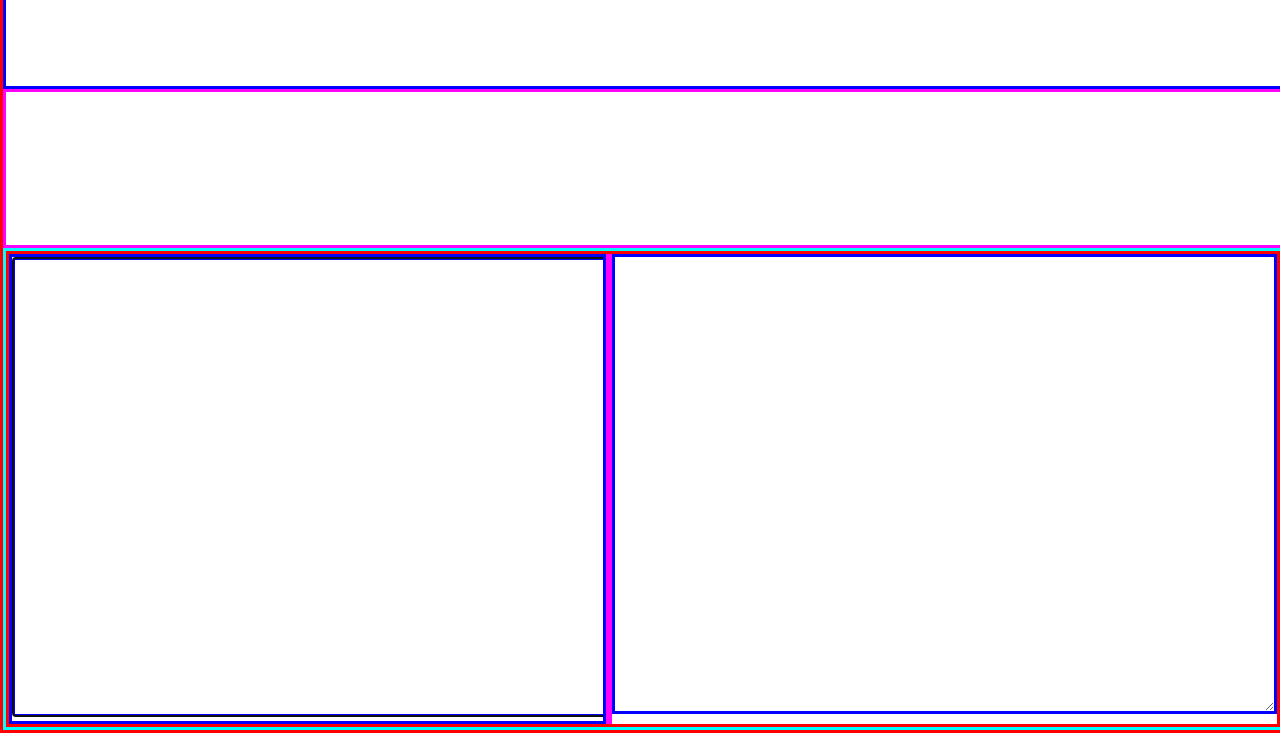
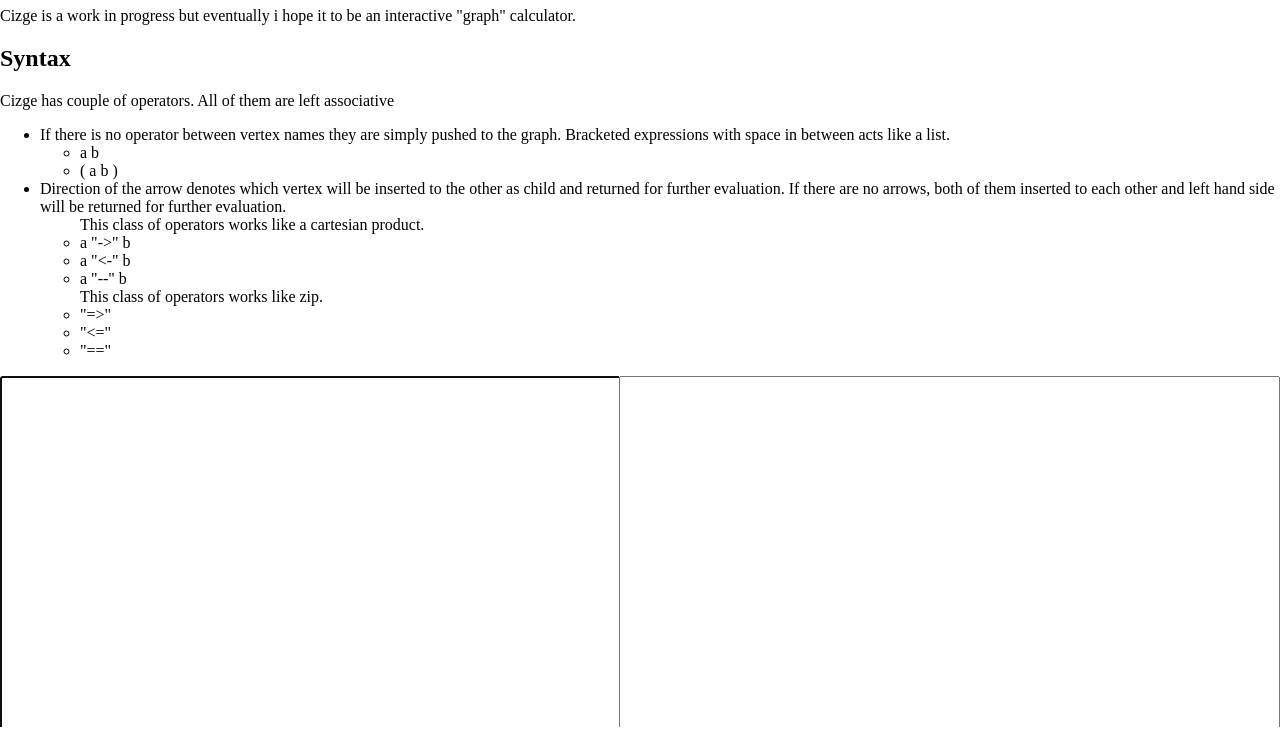
Before and after one commit to ekinimo/cizge, a website built with webpack: page www/index.html in a window 1280 px wide. Shown: the part 73-806 px from the top of the page. Built offline with nearby package versions, Linux system fonts and the light colour scheme.

Commit message:
just temp

```diff
--- a/www/index.html
+++ b/www/index.html
@@ -2,13 +2,13 @@
 <html>
   <head>
     <meta charset="utf-8">
-    <title>Graph Toolbox</title>
+    <title>Cizge</title>
     <style>
 
      .box {
          display: flex;
          flex-direction: column;
-         border:3px solid red;
+
          position: absolute; top: 0; left: 0; height: 100%; width: 100%;
 
      }
@@ -16,29 +16,30 @@
 
      .one {
          flex: 1 1 auto;
-         border:3px solid blue;
+
          overflow:auto
      }
 
      .two {
          flex: 1 0 0;
-         border:3px solid magenta;
+
      }
 
      .three {
          flex: 1 1 1;
-         border:3px solid cyan;
+
          overflow:auto
      }
 
      .box2 {
          display: flex;
-         border:3px solid red;
+
      }
 
     </style>
   </head>
   <body>
+
       <div class="box" >
           <div class ="one" >
               <div  >
@@ -47,12 +48,43 @@
           </div>
           </div>
           <div class="two">
+          <h1>Welcome to Cizge.  </h1>
+                      <p>Cizge is a work in progress but eventually i hope it to be an interactive "graph" calculator.</p>
+                      <h2>Syntax  </h2>
+                      <p>Cizge has couple of operators. All of them are left associative </p>
+                      <ul>
+                          <li>If there is no  operator between vertex names they are simply pushed to the graph.
+                              Bracketed expressions with space in between acts like a list.
+                              <ul>
 
+                                  <li> a b </li>
+                                  <li> ( a b ) </li>
+
+                              </ul>
+                          </li>
+                          <li> Direction of the arrow denotes which vertex will be inserted to the other as child and returned for further evaluation. If there are no  arrows, both of them inserted to each other and left hand side will be returned for further evaluation.
+                              <ul>
+                                  This class of operators works like a cartesian product.
+                                  <li> a "->" b </li>
+                                  <li> a "<-" b </li>
+                                  <li> a "--" b </li>
+                              </ul>
+                              <ul>
+                                  This class of operators works like zip.
+                                  <li> "=>" </li>
+                                  <li> "<=" </li>
+                                  <li> "==" </li>
+                              </ul>
+                          </li>
+
+                      </ul>
           </div>
           <div class="three">
               <div class="box2">
                   <div class="one"> <textarea  class="one" id="text_area" autofocus="true" cols="80" rows =" 30" ></textarea>  </div>
-                  <div class="two"> </div>
+                  <div class="two">
+
+                  </div>
                   <div> <textarea id ="err"  class="one" readonly="true" cols="80" rows =" 30" > </textarea> </div>
               </div>
 
--- a/www/index.js
+++ b/www/index.js
@@ -9,11 +9,6 @@ input_text.addEventListener("input", (event) => {
         console.log(elem);
         elem.innerHTML = ret.get_svg();
 
-
-    let elemerr = document.getElementById("err");
-        elemerr.textContent = ret.is_cyclic() ? " graph is cyclic" : "" ;
-        //elem = ret.get_svg();
-
     }catch (err){
         let elem = document.getElementById("err");
         elem.textContent = err ;
```
